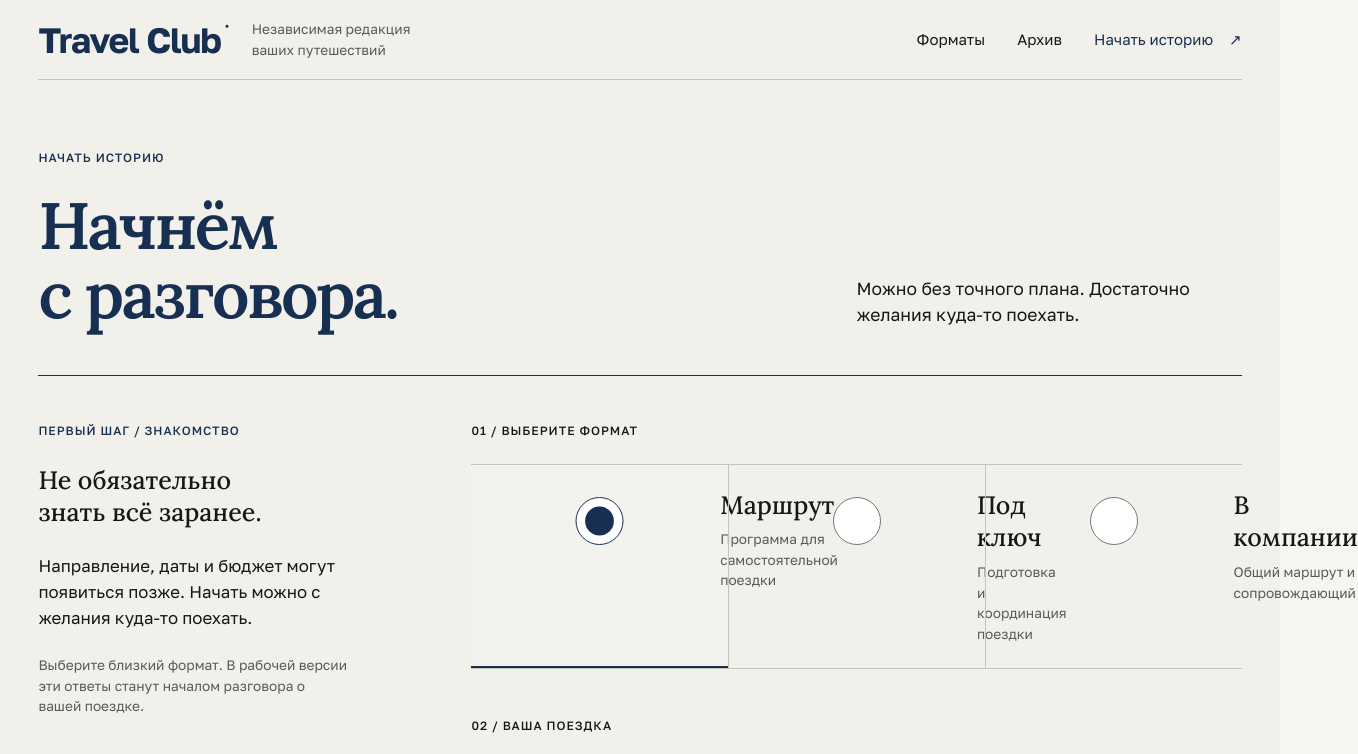
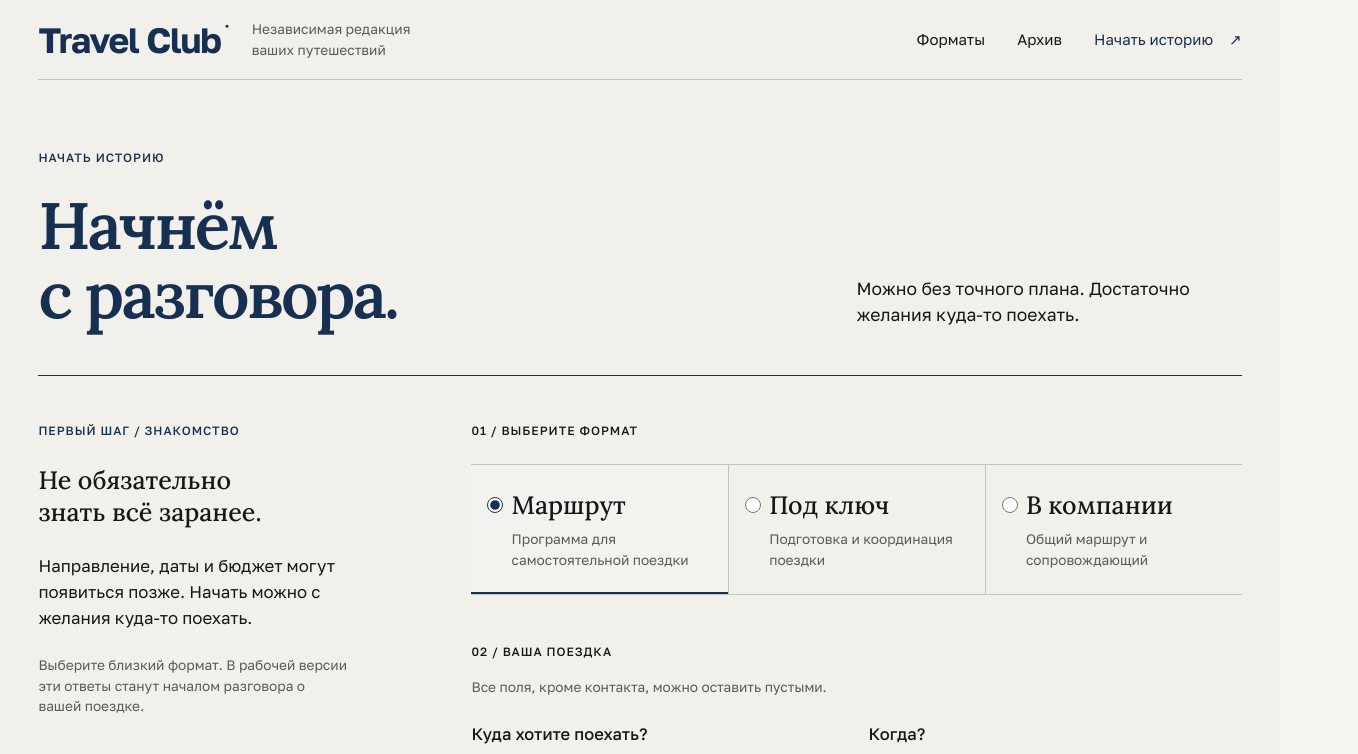
Before and after one commit to mchomak/travel_club, a Next.js app in the folder frontend/: page /start in a window 1280 px wide. Shown: the top 754 px of the page, 1358 px wide, since content can reach past the window. Built offline with nearby package versions, Linux system fonts and the light colour scheme; a web font is replaced by a local one.

Commit message:
fix(publication): T03 keep native radio controls within their options

```diff
--- a/frontend/src/components/public-site/start-form.module.css
+++ b/frontend/src/components/public-site/start-form.module.css
@@ -9,7 +9,7 @@
 .formatOption + .formatOption { border-left: 1px solid var(--pub-border); }
 .formatOption:has(input:checked) { background: var(--pub-color-editorial-paper); box-shadow: inset 0 -2px var(--pub-accent); }
 .formatOption:has(input:focus-visible) { outline: 2px solid var(--pub-accent); outline-offset: var(--pub-space-xs); }
-.formatOption input { accent-color: var(--pub-accent); margin: var(--pub-space-s) 0 0; flex-shrink: 0; }
+.formatOption input { width: var(--pub-space-m); height: var(--pub-space-m); min-height: var(--pub-space-m); padding: 0; accent-color: var(--pub-accent); margin: var(--pub-space-s) 0 0; flex-shrink: 0; }
 .formatCopy { display: grid; gap: var(--pub-space-s); }
 .details { display: grid; gap: var(--pub-space-m); }
 .fields { display: grid; grid-template-columns: repeat(2, minmax(0, 1fr)); gap: var(--pub-space-l); margin-top: var(--pub-space-s); }
```
